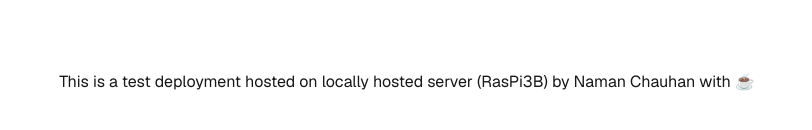
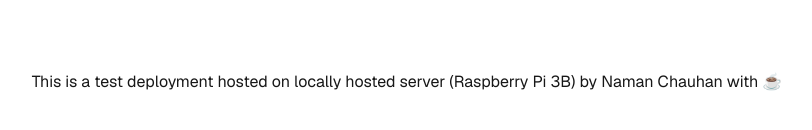
Before and after one commit to chauhannaman98/raspi-hosted, a Next.js app: page / in a window 1280 px wide. Shown: the part 318-448 px from the top of the page, without its empty margins (233-1045 px from the left). Built offline with nearby package versions, Linux system fonts and the light colour scheme.

Commit message:
Update page.js

```diff
--- a/app/page.js
+++ b/app/page.js
@@ -2,7 +2,7 @@ export default function Home() {
   return (
     <div className="font-sans grid grid-rows-[20px_1fr_20px] items-center justify-items-center min-h-screen p-8 pb-20 gap-16 sm:p-20">
       <main className="flex flex-col gap-[32px] row-start-2 items-center sm:items-start">
-        This is a test deployment hosted on locally hosted server (RasPi3B) by Naman Chauhan with ☕
+        This is a test deployment hosted on locally hosted server (Raspberry Pi 3B) by Naman Chauhan with ☕
       </main>
     </div>
   );
```
